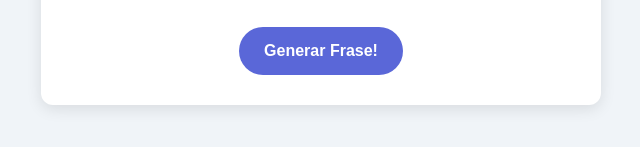
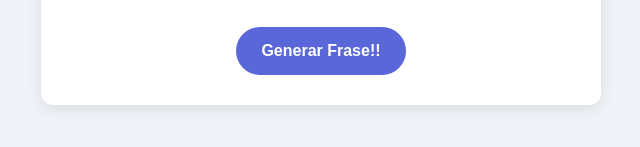
Before and after one commit to Milvflor/miniproyecto, a plain HTML site: page index.html in a window 1280 px wide. Shown: the part 475-622 px from the top of the page, 319-959 px from the left. Drawn offline with Linux system fonts and the light colour scheme.

Commit message:
Doble exclamacion
Doble exclamacion

```diff
--- a/index.html
+++ b/index.html
@@ -10,7 +10,7 @@
   <div class="container">
     <h1>Frases para el Día</h1>
     <p id="phrase-container">Haz clic en el botón para ver una frase.</p>
-    <button id="generate-btn">Generar Frase!</button>
+    <button id="generate-btn">Generar Frase!!</button>
   </div>
   <script src="app.js"></script>
 </body>
```
Also changed, not shown: 1 other file.
